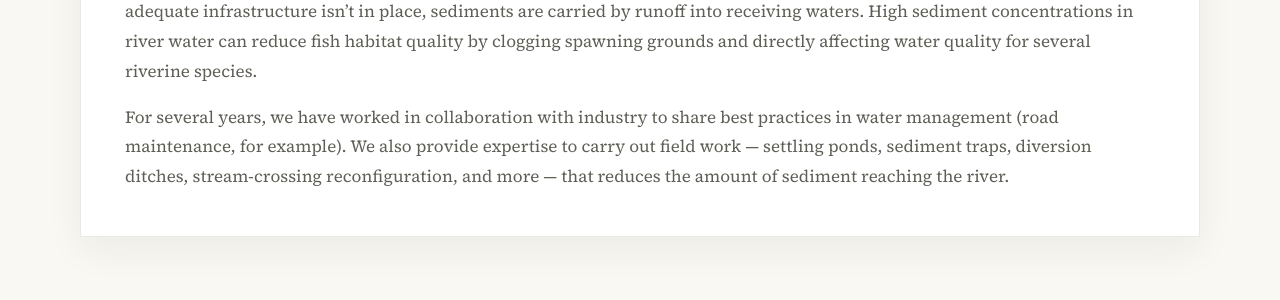
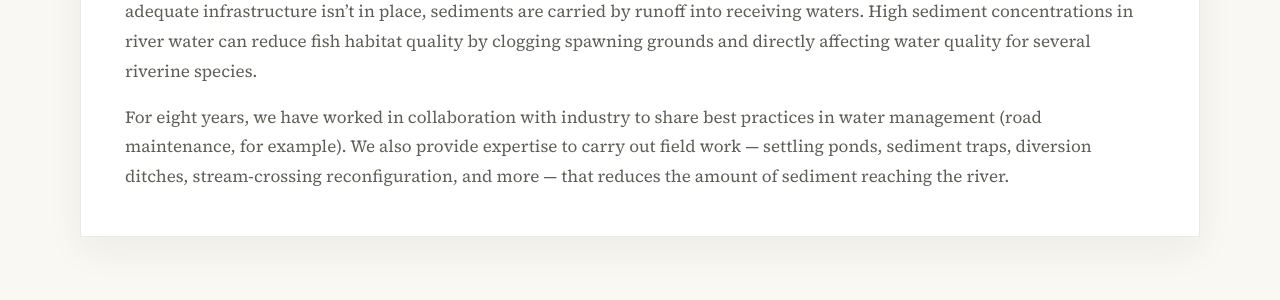
Before and after one commit to foxah047-stack/secure, a Jekyll site: the page built from _projects/sedimentation.md, in a window 1280 px wide. Shown: the part 590-890 px from the top of the page. Built offline with Jekyll 4.4.1, drawn with Linux system fonts in a browser that asks for light colours; some web fonts are replaced.

Commit message:
Clarify sedimentation program duration

```diff
--- a/_projects/sedimentation.md
+++ b/_projects/sedimentation.md
@@ -17,9 +17,9 @@ sections:
     body_fr: |
       Le ruissellement provenant de la voirie forestière et des sites de transformation de produits forestiers peut engendrer des impacts sur les écosystèmes aquatiques. En effet, lors des épisodes de pluie abondante, si les aménagements adéquats ne sont pas mis en place, les sédiments sont transportés par ruissellement jusqu'aux milieux récepteurs. Leur présence en grande concentration dans l'eau de la rivière peut alors diminuer la qualité de l'habitat des poissons en colmatant les frayères et en affectant directement la qualité de l'eau pour plusieurs espèces riveraines.
 
-      Depuis plusieurs années, nous travaillons en collaboration avec l'industrie afin d'informer sur les bonnes pratiques de gestion des eaux (maintenance des chemins par exemple). Aussi, nous offrons une expertise pour réaliser des travaux terrains (bassin de décantation, trappes à sédiments, fossés de diversion, reconfiguration de traverses de cours d'eau, etc.) qui permettent de diminuer la quantité de sédiments allant vers la rivière.
+      Depuis huit ans, nous travaillons en collaboration avec l'industrie afin d'informer sur les bonnes pratiques de gestion des eaux (maintenance des chemins par exemple). Aussi, nous offrons une expertise pour réaliser des travaux terrains (bassin de décantation, trappes à sédiments, fossés de diversion, reconfiguration de traverses de cours d'eau, etc.) qui permettent de diminuer la quantité de sédiments allant vers la rivière.
     body_en: |
       Runoff from forestry roads and forest product processing sites can impact aquatic ecosystems. During periods of heavy rain, if adequate infrastructure isn't in place, sediments are carried by runoff into receiving waters. High sediment concentrations in river water can reduce fish habitat quality by clogging spawning grounds and directly affecting water quality for several riverine species.
 
-      For several years, we have worked in collaboration with industry to share best practices in water management (road maintenance, for example). We also provide expertise to carry out field work — settling ponds, sediment traps, diversion ditches, stream-crossing reconfiguration, and more — that reduces the amount of sediment reaching the river.
+      For eight years, we have worked in collaboration with industry to share best practices in water management (road maintenance, for example). We also provide expertise to carry out field work — settling ponds, sediment traps, diversion ditches, stream-crossing reconfiguration, and more — that reduces the amount of sediment reaching the river.
 ---
```
